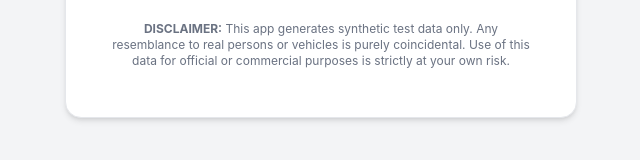
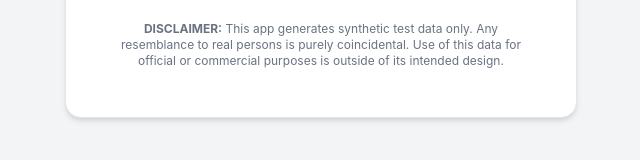
Before and after one commit to ferdiebergado/netlify-rer, a website built with Vite: page index.html in a window 1280 px wide. Shown: the part 536-696 px from the top of the page, 319-959 px from the left. Built offline with nearby package versions, Linux system fonts and the light colour scheme; a web font is replaced by a local one.

Commit message:
refactor: Rephrase disclaimer to sound professional

```diff
--- a/index.html
+++ b/index.html
@@ -90,8 +90,8 @@
         </form>
         <p class="mt-6 text-center text-xs text-gray-500 dark:text-gray-400">
           <span class="font-bold">DISCLAIMER:</span> This app generates synthetic test data only.
-          Any resemblance to real persons or vehicles is purely coincidental. Use of this data for
-          official or commercial purposes is strictly at your own risk.
+          Any resemblance to real persons is purely coincidental. Use of this data for official or
+          commercial purposes is outside of its intended design.
         </p>
       </div>
     </main>
```
